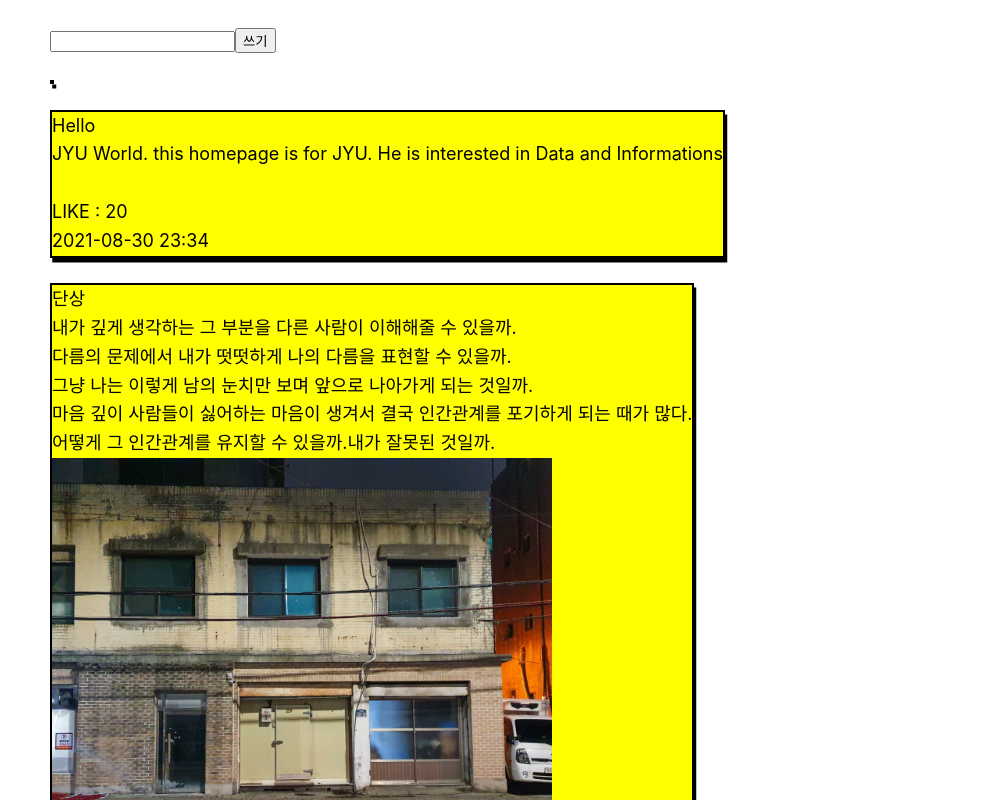
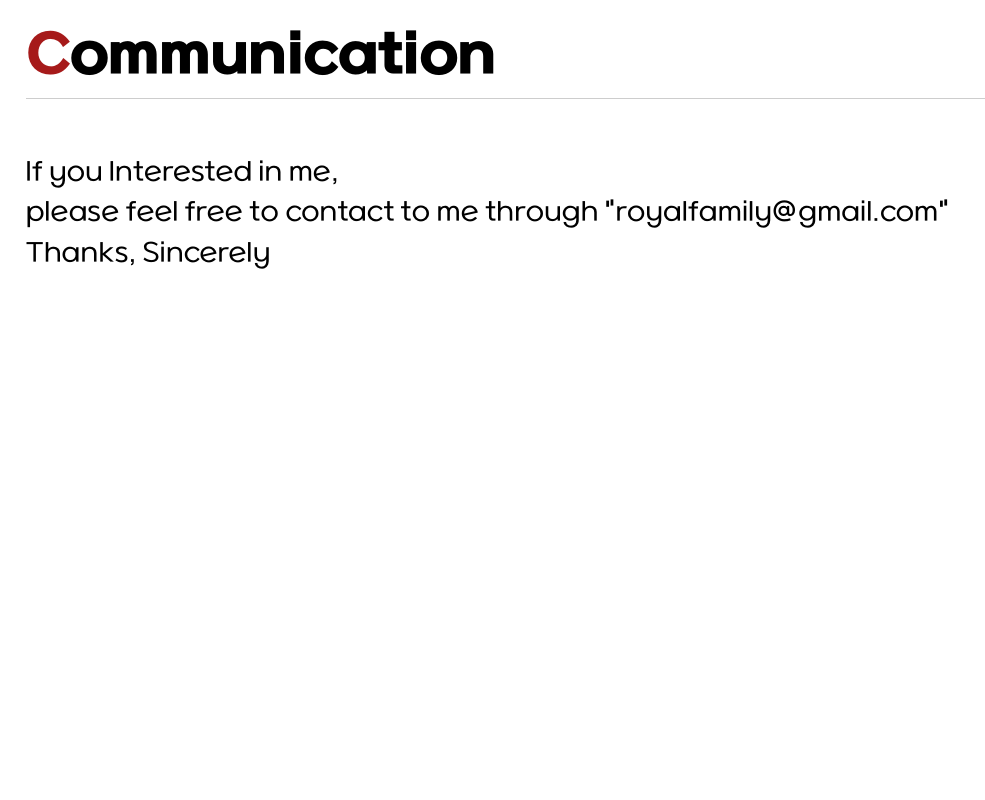
Before and after one commit to YongwoonJang/gyujanggak, a Next.js app in the folder jyu-homepage/: page /posts/communication in a window 1280 px wide. Shown: the top 800 px of the page, without its empty margins (0-985 px from the left). Built offline with nearby package versions, Linux system fonts and the light colour scheme.

Commit message:
Modify : Update layout

```diff
--- a/jyu-homepage/pages/posts/[id].js
+++ b/jyu-homepage/pages/posts/[id].js
@@ -242,7 +242,14 @@ export default function Post({id, data, contents}){
     }else if(id == 'communication'){
         return(
             <>
-                <RequestFormAndResult/>
+                <div className={pageStyles.page}>
+                    <h1 className={pageStyles.communicationTitle}>
+                        {parse(data.title)}
+                    </h1>
+                    <div className={pageStyles.communicationList}>
+                        {parse(contents)}
+                    </div>
+                </div>
             </>
         )
     }
--- a/jyu-homepage/public/posts/communication.md
+++ b/jyu-homepage/public/posts/communication.md
@@ -1,9 +1,11 @@
 ---
 rank: 4
-title: "Communication"
+title: "C<span>ommunication<span>"
 date: "2021-08-27"
 author:
     name: "Communication"
 ---
 
-Comming soon
+If you Interested in me,<br/>
+please feel free to contact to me through "royalfamily@gmail.com"<br/>
+Thanks, Sincerely
--- a/jyu-homepage/styles/page.module.scss
+++ b/jyu-homepage/styles/page.module.scss
@@ -8,6 +8,8 @@ $profile-workBox-color:  rgb(69, 159, 28);
 $politics-a-link-color: rgb(3, 162, 202);
 
 $hobby-a-link-color: rgb(161, 73, 1);
+
+$communication-a-link-color: rgb(166, 26, 26);
 
 
 .copyRight{
@@ -28,7 +30,7 @@ $hobby-a-link-color: rgb(161, 73, 1);
   padding-left: 2%;
   padding-right: 5%;
   font-size: 140%;
-  font-family: "DungGeunMo";
+  font-family: "SBAggro M";
 }
 
 .profileTitle{
@@ -84,7 +86,7 @@ $hobby-a-link-color: rgb(161, 73, 1);
 
 .profileImage img{
   margin: auto;
-  width: 95%;
+  width: 80%;
   max-width: 400px;
   height: auto;
 }
@@ -96,7 +98,7 @@ $hobby-a-link-color: rgb(161, 73, 1);
 .profileMotto{
   color: $profile-motto-color;
   font-weight: bold;
-  font-size: 1.05em;
+  font-size: 0.9em;
   text-align: center;
 
 }
@@ -109,6 +111,7 @@ $hobby-a-link-color: rgb(161, 73, 1);
   margin:auto;
   margin-bottom: 25%;
   padding-left: 2.5%;
+  font-family: "SBAggro L";
 
 }
 
@@ -130,6 +133,7 @@ $hobby-a-link-color: rgb(161, 73, 1);
 
 .profileWorkBox a {
   color:  black;
+
 }
 
 .profileDivTableTitle{
@@ -137,7 +141,7 @@ $hobby-a-link-color: rgb(161, 73, 1);
   margin-bottom: 0.3em;
   font-size: 2.5em;
   text-align: center;
-  font-family: "DungGeunMo";
+  font-family: "SBAggro M";
 }
 
 .profileDivTable[role="region"][aria-labelledby][tabIndex] {
@@ -157,7 +161,7 @@ $hobby-a-link-color: rgb(161, 73, 1);
   margin: 1em 0;
   border-collapse: collapse;
   border: 0.1em solid #d6d6d6;
-  font-family: "DungGeunMo";
+  font-family: "SBAggro M";
   color: rgb(149, 143, 143);
 }
 
@@ -288,6 +292,7 @@ $hobby-a-link-color: rgb(161, 73, 1);
   text-align: left;
   margin-top:$height;
   margin-bottom: $height*3;
+  font-family: "SBAggro M";
 }
 
 .politicsTitle span{
@@ -297,6 +302,7 @@ $hobby-a-link-color: rgb(161, 73, 1);
 .politicsMotto {
   text-align:center;
   margin-bottom: $height*3;
+  font-family: "SBAggro M";
 }
 
 .politicsTitleBox {
@@ -309,7 +315,7 @@ $hobby-a-link-color: rgb(161, 73, 1);
   list-style: none;
   display:block;
   font-size: 1.2em;
-  font-family: "DungGeunMo";
+  font-family: "SBAggro L";
   line-height: 3.0em;
 }
 
@@ -349,7 +355,7 @@ $hobby-a-link-color: rgb(161, 73, 1);
 .hobbyList{
   margin: auto;
   width: 30%;
-  font-family: "DungGeunMo";
+  font-family: "SBAggro L";
 }
 
 .hobbyList ul{
@@ -359,6 +365,7 @@ $hobby-a-link-color: rgb(161, 73, 1);
 
 .hobbyList li span{
   font-size: 1.3em;
+  font-family: "SBAggro M";
 }
 
 .hobbyPhoto{
@@ -367,30 +374,30 @@ $hobby-a-link-color: rgb(161, 73, 1);
   width: 30%;
 }
 
-.communicationLab{
-  margin-left: 50px;
-  margin-top: 2%;
-  margin-bottom: 2%;
+.communicationTitle{
+  color: $communication-a-link-color;
+  width: 95%;
+  background: white;
+  border-color:  rgb(205, 205, 205);
+  border-width: 1px;
+  border-style: solid;
+  border-right-width: 0px;
+  border-top-width: 0px;
+  border-left-width: 0px;
+  text-align: left;
+  margin-top:$height;
+  margin-bottom: $height*3;
+  font-family: "SBAggro M";
 }
 
-.communicationInput{
-  margin-left: 50px;
-  margin-top: 2%;
-  margin-bottom: 2%;
+.communicationTitle span{
+  color: black;
 }
 
-.communicationDialogue{
-  background-color: yellow;
-  max-width: max-content;
-  max-height: max-content;
+.communicationList{
+  font-family: "SBAggro L";
+}
 
-  border: 2px solid currentcolor;
-  box-shadow: 0.125rem 0.25rem currentcolor;
-
-  margin-right:100px;
-  margin-left: 50px;
-  margin-bottom: 2%;
-}
 
 /* average mobile */
 @media screen and (max-width: 420px) {
@@ -420,8 +427,8 @@ $hobby-a-link-color: rgb(161, 73, 1);
     overflow: auto;
     border: 0.1em solid #d6d6d6;
     margin-top: 1em;
-    margin-left: 1em;
-    margin-right: 1em;
+    margin-left: 1.5em;
+    margin-right: 1.5em;
     font-size: 0.45em;
   }
 
@@ -461,7 +468,7 @@ $hobby-a-link-color: rgb(161, 73, 1);
   }
 
   .profileMotto{
-    font-size: 1.0em;
+    font-size: 0.8em;
   }
 
   .profileTitle{
@@ -469,13 +476,13 @@ $hobby-a-link-color: rgb(161, 73, 1);
   }
 
   .profileImage{
-    width:97%;
+    width:80%;
     float: center;
     margin-bottom: 5%;
   }
 
   .profileImage img{
-    width: 80%;
+    width: 70%;
     height: auto;
     margin-top: $height*0.5;
     margin-bottom: $height*0.5;
@@ -495,7 +502,7 @@ $hobby-a-link-color: rgb(161, 73, 1);
   }
 
   .profileWorkBox div:nth-child(1){
-    font-size:0.95em;
+    font-size:0.8em;
     padding-bottom: $height;
 
   }
@@ -528,7 +535,7 @@ $hobby-a-link-color: rgb(161, 73, 1);
 
   .politicsTitleList{
     font-size: 0.5em;
-    font-family: "DungGeunMo";
+    font-family: "SBAggro M";
     line-height: 3.5em;
     padding-left: 7%;
   }
@@ -541,7 +548,7 @@ $hobby-a-link-color: rgb(161, 73, 1);
   .hobbyList{
     margin: auto;
     width: 100%;
-    font-family: "DungGeunMo";
+    font-family: "SBAggro MMo";
     font-size: 0.8em;
   }
 
@@ -560,6 +567,18 @@ $hobby-a-link-color: rgb(161, 73, 1);
     width: auto;
   }
 
+  .communicationTitle{
+    font-size: 1.0em;
+  }
+
+  .communicationList{
+    font-size: 0.6em;
+    line-height: 5em;
+    margin-top: 25%;
+    margin-left: 6%;
+
+  }
+
   .copyRight{
     padding-top:0.5%;
     font-size:0.45em;
```
